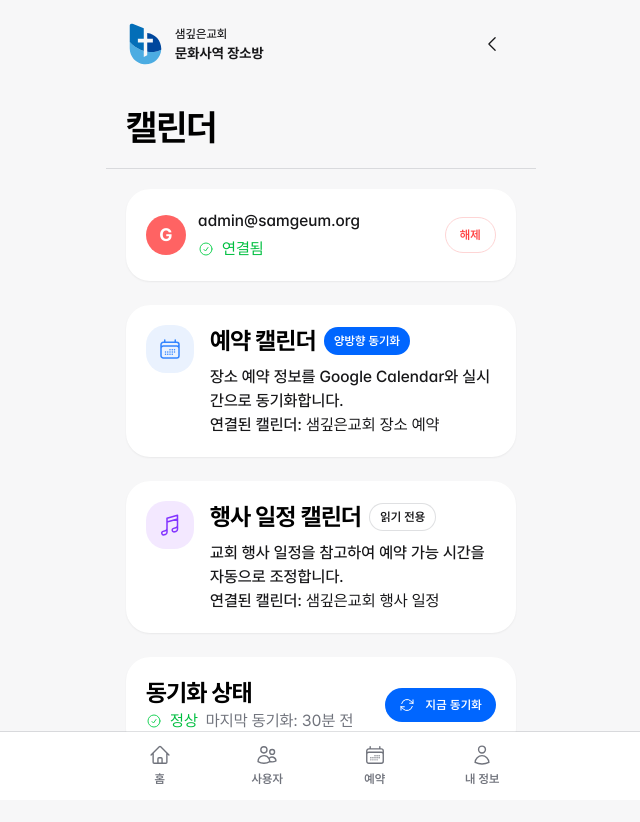
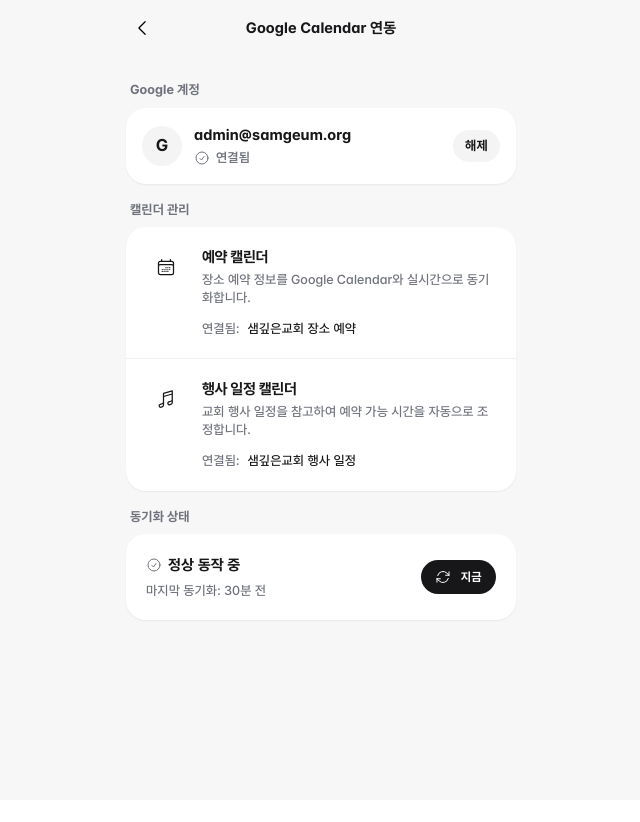
Before and after one commit to thesteward-365/sgec-reservation, a Next.js app: page /admin/calendar in a window 1280 px wide. Shown: the top 822 px of the page, without its empty margins (319-959 px from the left). After the commit the page ends 800 px from the top, so only its background shows below. Built offline with nearby package versions, Linux system fonts and the light colour scheme.

Commit message:
refactor: 계정, 장소 관리페이지 수정

```diff
--- a/src/app/admin/calendar/page.tsx
+++ b/src/app/admin/calendar/page.tsx
@@ -2,10 +2,10 @@
 
 import { useState } from 'react';
 import Link from 'next/link';
-import { BrandHeader } from '@/components/layout/brand-header';
 import { Card } from '@/components/ui/card';
 import { Badge } from '@/components/ui/badge';
 import { Button } from '@/components/ui/button';
+import { toast } from 'sonner';
 import {
   ChevronLeftIcon,
   CheckCircleIcon,
@@ -34,14 +34,13 @@
       if (response.ok) {
         const data = await response.json();
         setLastSync(new Date(data.lastSync));
-        // 성공 메시지 표시 (실제로는 토스트 등으로)
-        alert(data.message);
+        toast.success(data.message);
       } else {
-        alert('동기화에 실패했습니다');
+        toast.error('동기화에 실패했습니다');
       }
     } catch (error) {
       console.error('Sync error:', error);
-      alert('동기화 중 오류가 발생했습니다');
+      toast.error('동기화 중 오류가 발생했습니다');
     } finally {
       setIsSyncing(false);
     }
@@ -73,49 +72,51 @@
       if (response.ok) {
         const data = await response.json();
         setIsConnected(false);
-        alert(data.message);
+        toast.success(data.message);
       } else {
-        alert('연결 해제에 실패했습니다');
+        toast.error('연결 해제에 실패했습니다');
       }
     } catch (error) {
       console.error('Disconnect error:', error);
-      alert('연결 해제 중 오류가 발생했습니다');
+      toast.error('연결 해제 중 오류가 발생했습니다');
     }
   };
 
   return (
     <>
-      <BrandHeader
-        action={
-          <Link href="/admin/dashboard">
-            <Button variant="ghost" size="sm">
-              <ChevronLeftIcon className="h-5 w-5" />
-            </Button>
+      <div className="fixed inset-x-0 top-0 z-30 bg-(--color-neutral-150)">
+        <div className="mx-auto flex h-14 max-w-107.5 items-center px-4">
+          <Link
+            href="/admin/dashboard"
+            className="text-foreground flex size-10 items-center justify-center rounded-xl transition-colors duration-120 ease-(--ease-standard) hover:bg-neutral-200"
+          >
+            <ChevronLeftIcon className="text-black size-5" />
           </Link>
-        }
-      />
-
-      <main className="flex-1 pb-24">
-        {/* 헤더 */}
-        <div className="border-border-subtle border-b px-5 py-4">
-          <h1 className="text-headline2">캘린더</h1>
+          <p className="text-body text-foreground flex-1 text-center font-bold!">
+            Google Calendar 연동
+          </p>
+          <div className="size-10" />
+        </div>
       </div>
 
-        <div className="space-y-6 p-5">
-          {/* 연결된 계정 */}
-          <Card className="p-5">
+      <main className="flex-1 pt-14 pb-24">
+        <div className="space-y-4 px-5 py-6">
+          {/* 섹션 1. 연결된 계정 */}
+          <section className="space-y-2">
+            <p className="text-caption text-muted-foreground font-bold px-1">Google 계정</p>
+            <Card className="p-4 shadow-(--shadow-1)">
               <div className="flex items-center justify-between">
                 <div className="flex items-center gap-3">
-                <div className="flex h-10 w-10 items-center justify-center rounded-full bg-red-500">
-                  <span className="text-lg font-bold text-white">G</span>
+                  <div className="flex h-10 w-10 items-center justify-center rounded-full bg-neutral-200">
+                    <span className="text-[17px] font-bold text-foreground">G</span>
                   </div>
                   <div>
-                  <p className="text-body-medium font-semibold">
+                    <p className="text-body text-foreground font-bold">
                       admin@samgeum.org
                     </p>
-                  <div className="mt-1 flex items-center gap-2">
-                    <CheckCircleIcon className="h-4 w-4 text-green-500" />
-                    <span className="text-body-small text-green-600">
+                    <div className="mt-0.5 flex items-center gap-1.5">
+                      <CheckCircleIcon className="h-4 w-4 text-muted-foreground" />
+                      <span className="text-caption font-semibold text-muted-foreground">
                         연결됨
                       </span>
                     </div>
@@ -124,86 +125,85 @@
                 <Button
                   variant="secondary"
                   size="sm"
-                className="border-red-200 text-red-600"
+                  className="h-8 px-3 text-[13px] font-bold text-foreground bg-neutral-200 border-none hover:bg-neutral-300"
                   onClick={handleDisconnect}
                 >
                   해제
                 </Button>
               </div>
             </Card>
+          </section>
 
+          {/* 섹션 2. 캘린더 설정 */}
+          <section className="space-y-2">
+            <p className="text-caption text-muted-foreground font-bold px-1">캘린더 관리</p>
+            <Card className="p-0 overflow-hidden shadow-(--shadow-1)">
+              <div className="divide-y divide-border/50">
                 {/* 예약 캘린더 */}
-          <Card className="p-5">
-            <div className="flex items-start gap-4">
-              <div className="flex h-12 w-12 items-center justify-center rounded-xl bg-blue-100">
-                <CalendarDaysIcon className="h-6 w-6 text-blue-600" />
+                <div className="p-5 flex items-start gap-4">
+                  <div className="flex h-10 w-10 shrink-0 items-center justify-center rounded-xl bg-neutral-100">
+                    <CalendarDaysIcon className="h-5 w-5 text-foreground" />
                   </div>
-              <div className="flex-1">
-                <div className="mb-2 flex items-center gap-2">
-                  <h3 className="text-h4 font-semibold">예약 캘린더</h3>
-                  <Badge variant="solid" color="blue" className="text-xs">
-                    양방향 동기화
-                  </Badge>
-                </div>
-                <p className="text-body-small text-muted-foreground mb-3">
+                  <div className="flex-1 min-w-0">
+                    <h3 className="text-body text-foreground font-bold mb-1">예약 캘린더</h3>
+                    <p className="text-caption text-muted-foreground mb-3 leading-snug">
                       장소 예약 정보를 Google Calendar와 실시간으로 동기화합니다.
                     </p>
-                <div className="text-body-small">
-                  <span className="font-medium">연결된 캘린더:</span> 샘깊은교회
-                  장소 예약
+                    <div className="text-caption text-foreground font-medium flex items-center gap-2">
+                      <span className="text-muted-foreground">연결됨:</span>
+                      <span className="truncate">샘깊은교회 장소 예약</span>
+                    </div>
+                  </div>
+                </div>
+
+                {/* 행사 일정 캘린더 */}
+                <div className="p-5 flex items-start gap-4">
+                  <div className="flex h-10 w-10 shrink-0 items-center justify-center rounded-xl bg-neutral-100">
+                    <MusicalNoteIcon className="h-5 w-5 text-foreground" />
+                  </div>
+                  <div className="flex-1 min-w-0">
+                    <h3 className="text-body text-foreground font-bold mb-1">행사 일정 캘린더</h3>
+                    <p className="text-caption text-muted-foreground mb-3 leading-snug">
+                      교회 행사 일정을 참고하여 예약 가능 시간을 자동으로 조정합니다.
+                    </p>
+                    <div className="text-caption text-foreground font-medium flex items-center gap-2">
+                      <span className="text-muted-foreground">연결됨:</span>
+                      <span className="truncate">샘깊은교회 행사 일정</span>
+                    </div>
                   </div>
                 </div>
               </div>
             </Card>
+          </section>
 
-          {/* 행사 일정 캘린더 */}
-          <Card className="p-5">
-            <div className="flex items-start gap-4">
-              <div className="flex h-12 w-12 items-center justify-center rounded-xl bg-purple-100">
-                <MusicalNoteIcon className="h-6 w-6 text-purple-600" />
+          {/* 섹션 3. 동기화 섹션 */}
+          <section className="space-y-2">
+            <p className="text-caption text-muted-foreground font-bold px-1">동기화 상태</p>
+            <Card className="p-5 shadow-(--shadow-1)">
+              <div className="flex items-center justify-between gap-4">
+                <div className="min-w-0 flex-1">
+                  <div className="flex items-center gap-1.5 mb-1">
+                    <CheckCircleIcon className="h-4 w-4 text-muted-foreground" />
+                    <span className="text-body font-bold text-foreground">정상 동작 중</span>
                   </div>
-              <div className="flex-1">
-                <div className="mb-2 flex items-center gap-2">
-                  <h3 className="text-h4 font-semibold">행사 일정 캘린더</h3>
-                  <Badge variant="outline" className="text-xs">
-                    읽기 전용
-                  </Badge>
+                  <p className="text-caption text-muted-foreground">
+                    마지막 동기화: {formatLastSync(lastSync)}
+                  </p>
                 </div>
-                <p className="text-body-small text-muted-foreground mb-3">
-                  교회 행사 일정을 참고하여 예약 가능 시간을 자동으로
-                  조정합니다.
-                </p>
-                <div className="text-body-small">
-                  <span className="font-medium">연결된 캘린더:</span> 샘깊은교회
-                  행사 일정
-                </div>
-              </div>
-            </div>
-          </Card>
-
-          {/* 동기화 섹션 */}
-          <Card className="p-5">
-            <div className="flex items-center justify-between">
-              <div>
-                <h3 className="text-body-medium mb-1 font-semibold">
-                  동기화 상태
-                </h3>
-                <div className="flex items-center gap-2">
-                  <CheckCircleIcon className="h-4 w-4 text-green-500" />
-                  <span className="text-body-small text-green-600">정상</span>
-                  <span className="text-body-small text-muted-foreground">
-                    마지막 동기화: {formatLastSync(lastSync)}
-                  </span>
-                </div>
-              </div>
-              <Button onClick={handleSync} disabled={isSyncing} size="sm">
+                <Button
+                  onClick={handleSync}
+                  disabled={isSyncing}
+                  size="sm"
+                  className="rounded-pill font-bold bg-foreground text-background hover:bg-foreground/90"
+                >
                   <ArrowPathIcon
                     className={`mr-1 h-4 w-4 ${isSyncing ? 'animate-spin' : ''}`}
                   />
-                {isSyncing ? '동기화 중...' : '지금 동기화'}
+                  {isSyncing ? '중' : '지금'}
                 </Button>
               </div>
             </Card>
+          </section>
         </div>
       </main>
     </>
--- a/src/app/admin/dashboard/page.tsx
+++ b/src/app/admin/dashboard/page.tsx
@@ -118,7 +118,7 @@
           {!loading && stats && stats.pendingUsersCount > 0 && (
             <Link href="/admin/users">
               <div
-                className="group flex items-center justify-between gap-3 rounded-2xl p-4 transition"
+                className="group flex items-center justify-between gap-3 rounded-xl p-4 transition"
                 style={{ backgroundColor: 'var(--color-warning-subtle)' }}
               >
                 <div className="flex items-center gap-3">
--- a/src/app/admin/me/page.tsx
+++ b/src/app/admin/me/page.tsx
@@ -169,7 +169,7 @@
           <div className="bg-card rounded-xl shadow-(--shadow-1)">
             <button
               onClick={handleLogout}
-              className="flex w-full items-center gap-3 rounded-3xl px-5 py-4 transition-colors hover:bg-neutral-50"
+              className="flex w-full items-center gap-3 rounded-xl px-5 py-4 transition-colors hover:bg-neutral-50"
             >
               <ArrowRightStartOnRectangleIcon className="text-destructive size-5" />
               <span className="text-destructive flex-1 text-left text-[15px] font-semibold">
--- a/src/app/admin/reservations/page.tsx
+++ b/src/app/admin/reservations/page.tsx
@@ -236,7 +236,7 @@
 
           {view === 'calendar' ? (
             <div className="space-y-5">
-              <div className="bg-card rounded-2xl p-4 shadow-(--shadow-1)">
+              <div className="bg-card rounded-xl p-4 shadow-(--shadow-1)">
                 <MonthlyCalendar
                   selectedDate={selectedDate}
                   viewMonth={viewMonth}
@@ -256,12 +256,12 @@
                   {Array.from({ length: 2 }).map((_, index) => (
                     <div
                       key={index}
-                      className="bg-card animate-pulse rounded-2xl p-4"
+                      className="bg-card animate-pulse rounded-xl p-4"
                     />
                   ))}
                 </div>
               ) : dailyList.length === 0 ? (
-                <div className="bg-card rounded-2xl px-4 py-10 text-center shadow-(--shadow-1)">
+                <div className="bg-card rounded-xl px-4 py-10 text-center shadow-(--shadow-1)">
                   <p className="text-foreground text-[15px] font-semibold">
                     예약이 없는 날이에요
                   </p>
@@ -280,7 +280,7 @@
                       {dailyList.length}건
                     </span>
                   </div>
-                  <div className="bg-card rounded-2xl shadow-(--shadow-1)">
+                  <div className="bg-card rounded-xl shadow-(--shadow-1)">
                     <div className="divide-border/50 divide-y">
                       {dailyList.map((reservation) => (
                         <button
@@ -344,12 +344,12 @@
                   {Array.from({ length: 3 }).map((_, index) => (
                     <div
                       key={index}
-                      className="bg-card animate-pulse rounded-2xl p-4"
+                      className="bg-card animate-pulse rounded-xl p-4"
                     />
                   ))}
                 </div>
               ) : groupedListView.length === 0 ? (
-                <div className="bg-card rounded-2xl px-4 py-10 text-center shadow-(--shadow-1)">
+                <div className="bg-card rounded-xl px-4 py-10 text-center shadow-(--shadow-1)">
                   <p className="text-foreground text-[15px] font-semibold">
                     예약 내역이 없습니다
                   </p>
@@ -381,7 +381,7 @@
                           </span>
                         </div>
                       </div>
-                      <div className="bg-card rounded-2xl shadow-(--shadow-1)">
+                      <div className="bg-card rounded-xl shadow-(--shadow-1)">
                         <div className="divide-border/50 divide-y">
                           {dailyList.map((reservation) => (
                             <button
@@ -419,7 +419,7 @@
                           ))}
                         </div>
                       </div>
-                      {/* <div className="bg-card rounded-2xl shadow-(--shadow-1)">
+                      {/* <div className="bg-card rounded-xl shadow-(--shadow-1)">
                         <div className="divide-border/50 divide-y">
                           {items.map((reservation) => (
                             <button
--- /dev/null
+++ b/src/app/api/floors/[id]/route.ts
@@ -0,0 +1,56 @@
+import { NextRequest, NextResponse } from 'next/server';
+import { db } from '@/lib/db';
+import { floors, places } from '@/lib/db/schema';
+import { eq } from 'drizzle-orm';
+import { getIronSession } from 'iron-session';
+import { cookies } from 'next/headers';
+import { sessionOptions, SessionData } from '@/lib/session';
+
+export async function PATCH(
+  req: NextRequest,
+  { params }: { params: Promise<{ id: string }> }
+) {
+  const session = await getIronSession<SessionData>(await cookies(), sessionOptions);
+  if (session.user?.role !== 'admin') {
+    return NextResponse.json({ error: 'Unauthorized' }, { status: 401 });
+  }
+
+  const { id } = await params;
+  const floorId = parseInt(id);
+  if (isNaN(floorId)) return NextResponse.json({ error: 'Invalid id' }, { status: 400 });
+
+  try {
+    const { name } = await req.json();
+    await db.update(floors).set({ name }).where(eq(floors.id, floorId));
+    return NextResponse.json({ success: true });
+  } catch (error) {
+    return NextResponse.json({ error: 'Internal Server Error' }, { status: 500 });
+  }
+}
+
+export async function DELETE(
+  _req: NextRequest,
+  { params }: { params: Promise<{ id: string }> }
+) {
+  const session = await getIronSession<SessionData>(await cookies(), sessionOptions);
+  if (session.user?.role !== 'admin') {
+    return NextResponse.json({ error: 'Unauthorized' }, { status: 401 });
+  }
+
+  const { id } = await params;
+  const floorId = parseInt(id);
+  if (isNaN(floorId)) return NextResponse.json({ error: 'Invalid id' }, { status: 400 });
+
+  try {
+    // 층에 속한 장소가 있는지 확인
+    const [linkedPlace] = await db.select().from(places).where(eq(places.floorId, floorId)).limit(1);
+    if (linkedPlace) {
+      return NextResponse.json({ error: '이 층을 사용하는 장소가 있어 삭제할 수 없습니다.' }, { status: 400 });
+    }
+
+    await db.delete(floors).where(eq(floors.id, floorId));
+    return NextResponse.json({ success: true });
+  } catch (error) {
+    return NextResponse.json({ error: 'Internal Server Error' }, { status: 500 });
+  }
+}
--- /dev/null
+++ b/src/app/api/tags/[id]/route.ts
@@ -0,0 +1,51 @@
+import { NextRequest, NextResponse } from 'next/server';
+import { db } from '@/lib/db';
+import { tags, placeTags } from '@/lib/db/schema';
+import { eq } from 'drizzle-orm';
+import { getIronSession } from 'iron-session';
+import { cookies } from 'next/headers';
+import { sessionOptions, SessionData } from '@/lib/session';
+
+export async function PATCH(
+  req: NextRequest,
+  { params }: { params: Promise<{ id: string }> }
+) {
+  const session = await getIronSession<SessionData>(await cookies(), sessionOptions);
+  if (session.user?.role !== 'admin') {
+    return NextResponse.json({ error: 'Unauthorized' }, { status: 401 });
+  }
+
+  const { id } = await params;
+  const tagId = parseInt(id);
+  if (isNaN(tagId)) return NextResponse.json({ error: 'Invalid id' }, { status: 400 });
+
+  try {
+    const { name } = await req.json();
+    await db.update(tags).set({ name }).where(eq(tags.id, tagId));
+    return NextResponse.json({ success: true });
+  } catch (error) {
+    return NextResponse.json({ error: 'Internal Server Error' }, { status: 500 });
+  }
+}
+
+export async function DELETE(
+  _req: NextRequest,
+  { params }: { params: Promise<{ id: string }> }
+) {
+  const session = await getIronSession<SessionData>(await cookies(), sessionOptions);
+  if (session.user?.role !== 'admin') {
+    return NextResponse.json({ error: 'Unauthorized' }, { status: 401 });
+  }
+
+  const { id } = await params;
+  const tagId = parseInt(id);
+  if (isNaN(tagId)) return NextResponse.json({ error: 'Invalid id' }, { status: 400 });
+
+  try {
+    await db.delete(tags).where(eq(tags.id, tagId));
+    await db.delete(placeTags).where(eq(placeTags.tagId, tagId));
+    return NextResponse.json({ success: true });
+  } catch (error) {
+    return NextResponse.json({ error: 'Internal Server Error' }, { status: 500 });
+  }
+}
--- a/src/components/layout/admin-bottom-nav.tsx
+++ b/src/components/layout/admin-bottom-nav.tsx
@@ -46,8 +46,10 @@
 function AdminBottomNav() {
   const pathname = usePathname();
 
-  // 장소 관리 페이지에서는 내비게이션을 숨김
-  if (pathname === '/admin/places') return null;
+  // 장소 관리 및 캘린더 연동 페이지에서는 내비게이션을 숨김
+  if (pathname === '/admin/places' || pathname === '/admin/calendar') {
+    return null;
+  }
 
   return (
     <nav
--- a/src/components/reservations/admin-reservation-sheet.tsx
+++ b/src/components/reservations/admin-reservation-sheet.tsx
@@ -143,14 +143,14 @@
             <div className="flex gap-2 pt-1">
               <Button
                 variant="secondary"
-                className="h-12 flex-1 rounded-2xl"
+                className="h-12 flex-1 rounded-xl"
                 onClick={handleEdit}
               >
                 예약 수정
               </Button>
               <Button
                 variant="destructive"
-                className="h-12 flex-1 rounded-2xl"
+                className="h-12 flex-1 rounded-xl"
                 onClick={() => setConfirmOpen(true)}
               >
                 예약 취소
--- a/src/components/ui/card.tsx
+++ b/src/components/ui/card.tsx
@@ -6,7 +6,7 @@
     <div
       data-slot="card"
       className={cn(
-        "bg-card text-card-foreground flex flex-col gap-3 rounded-2xl p-6 shadow-(--shadow-1)",
+        "bg-card text-card-foreground flex flex-col gap-3 rounded-xl p-6 shadow-(--shadow-1)",
         className
       )}
       {...props}
--- a/src/styles/token.css
+++ b/src/styles/token.css
@@ -338,6 +338,7 @@
 /* ============================================================
    SEMANTIC ELEMENT STYLES — drop-in defaults
    ============================================================ */
+@layer base {
   html, body {
     font-family: var(--font-sans);
     font-size:   var(--fs-body-lg);
@@ -407,6 +408,7 @@
     transition: color var(--dur-fast) var(--ease-standard);
   }
   a:hover { text-decoration: underline; }
+}
 
 /* Section divider — Wanted's signature 4-px solid black rule */
 .divider-strong {
```
Also changed, not shown: src/app/admin/places/page.tsx (+113 -53 lines), src/app/admin/users/page.tsx (+81 -32 lines). Lines whose indentation alone changed are shown as unchanged.
